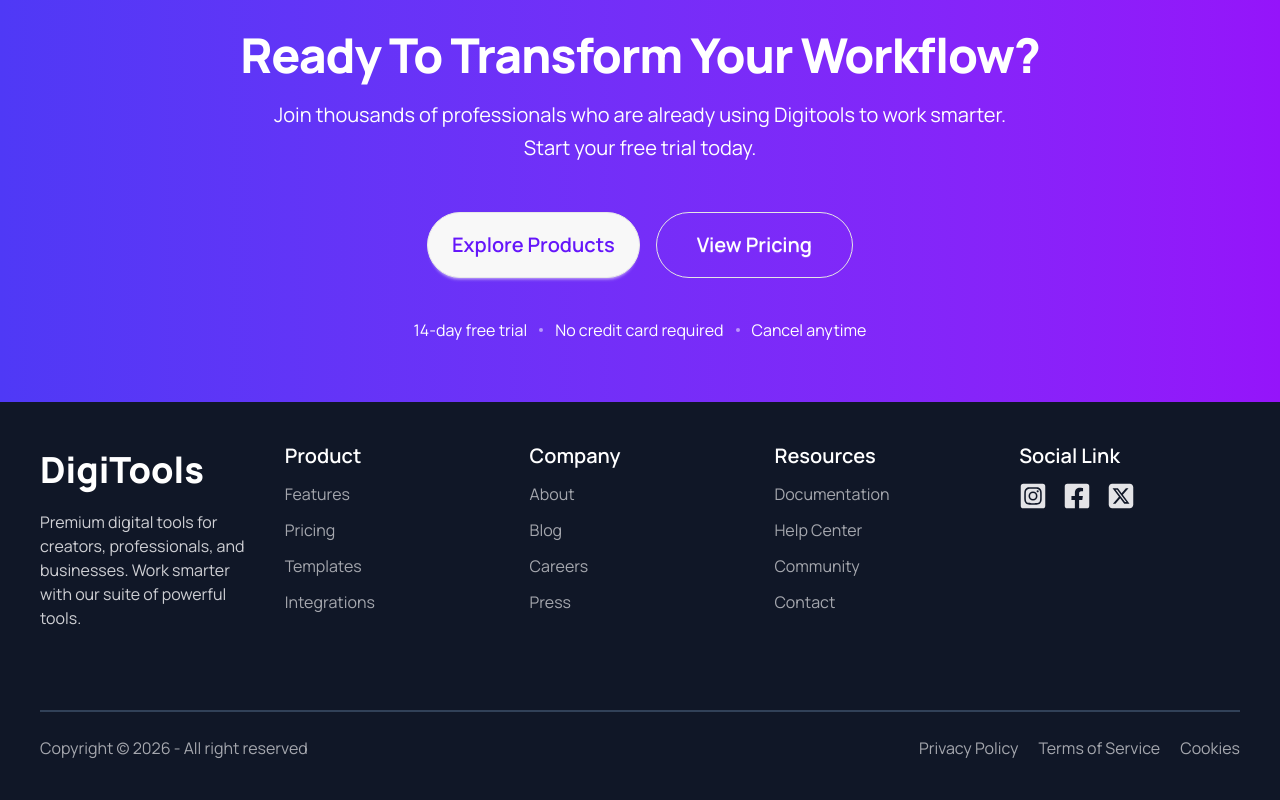
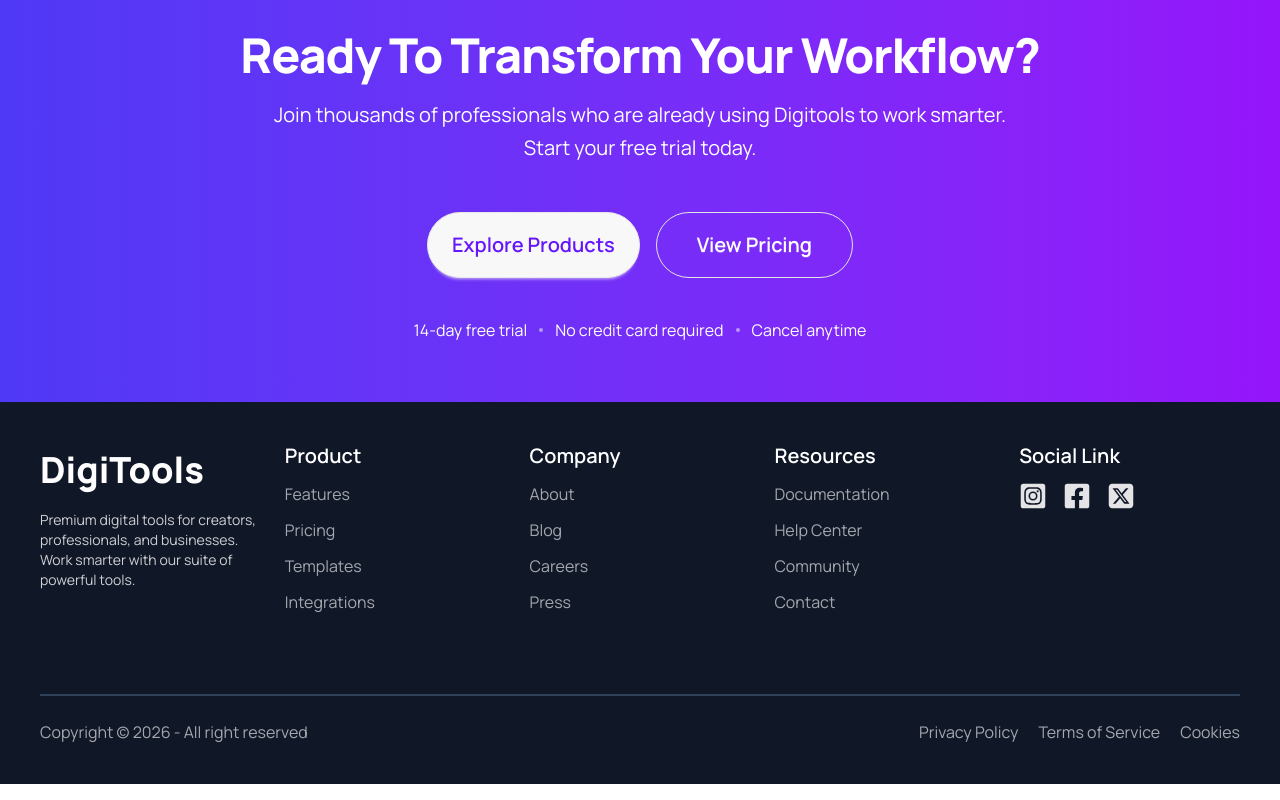
Before and after one commit to arinsarker07-oss/-React-Single-Page-Application, a React (Vite) app: page / in a window 1280 px wide. Shown: the part 5208-6008 px from the top of the page. Built offline with nearby package versions, Linux system fonts and the light colour scheme.

Commit message:
responcive

```diff
--- a/src/Footer.jsx
+++ b/src/Footer.jsx
@@ -8,11 +8,11 @@ const Footer = () => {
 
        <footer className="w-full text-neutral-content p-6 md:p-10 bg-[#101727]">
     <div className='container mx-auto'>
-        <div className='grid grid-cols-1 sm:grid-cols-2 md:grid-cols-5 gap-10 md:gap-6'>
+        <div className='grid grid-cols-2 md:grid-cols-5 gap-10 md:gap-6'>
 
             <div className='space-y-3'>
-                <p className='font-extrabold text-4xl text-white py-2'>DigiTools</p>
-                <p className='max-w-xs opacity-90'>Premium digital tools for creators, professionals, and businesses. Work smarter with our suite of powerful tools.</p>
+                <p className='font-extrabold md:text-4xl text-white py-2'>DigiTools</p>
+                <p className='max-w-xs text-sm opacity-90'>Premium digital tools for creators, professionals, and businesses. Work smarter with our suite of powerful tools.</p>
             </div>
 
             <nav className='flex flex-col md:space-y-3'>
```
